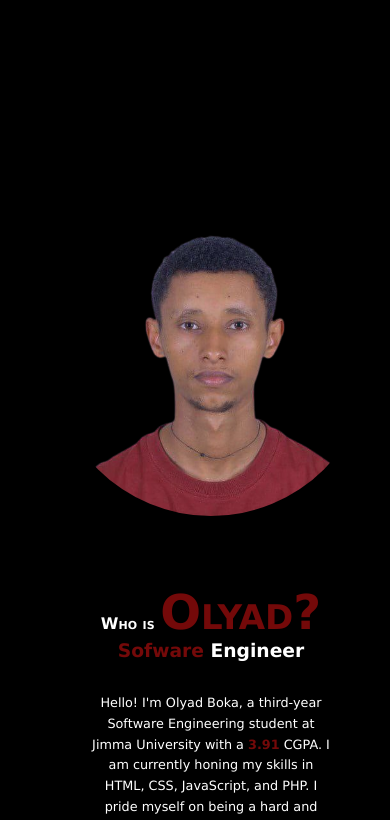
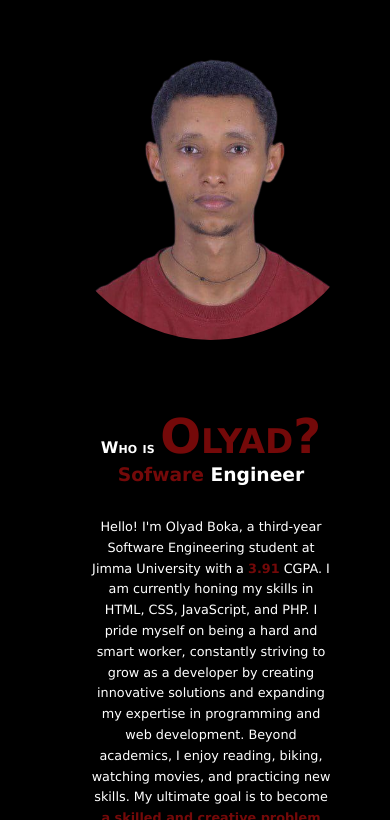
Before and after one commit to olyadboka/Protfolio1, a plain HTML site: page index.html in a window 390 px wide. Shown: the part 1379-2199 px from the top of the page. Drawn offline with Linux system fonts and the light colour scheme; files whose address does not match are found by name.

Commit message:
Update style.css

```diff
--- a/asset/style.css
+++ b/asset/style.css
@@ -662,6 +662,12 @@ img {
     font-size: 0.8;
     height: fit-content;
   }
+   .about-section .about-container .oly-image2 img {
+    height: 20rem;
+
+    margin: 4rem;
+/*     margin-top: 5rem; */
+  }
   .about-section .about-container {
     height: fit-content;
   }
```
